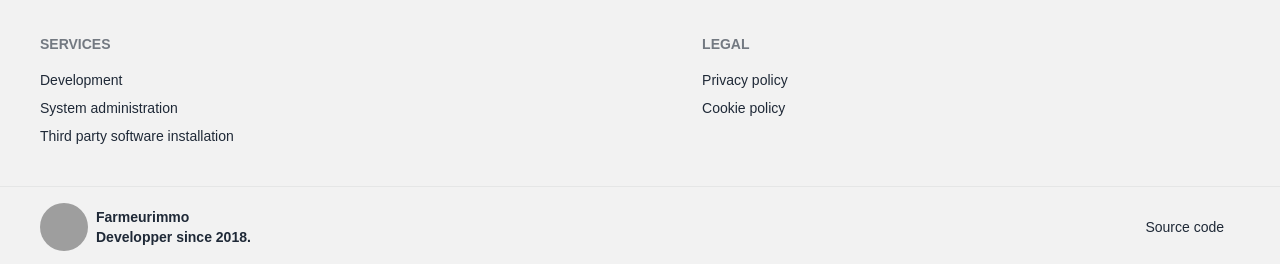
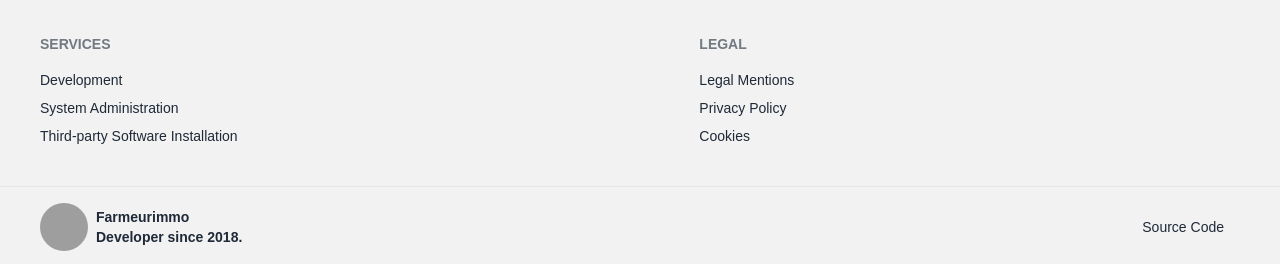
Before and after one commit to Farmeurimmo/portfolio-v5, a Next.js app: page /en in a window 1280 px wide. Shown: the part 871-1135 px from the top of the page. Built offline with nearby package versions, Linux system fonts and the light colour scheme; no server answers; grey boxes are pictures that could not be loaded.

Commit message:
feat: add traductions for french and english

```diff
--- a/src/app/[locale]/layout.jsx
+++ b/src/app/[locale]/layout.jsx
@@ -25,7 +25,7 @@ export function generateStaticParams() {
 export default async function LocaleLayout({children, params}) {
     const {locale} = await params;
 
-    if (!routing.locales.includes(locale) && locale.length <= 3) {
+    if (!routing.locales.includes(locale) && locale.length <= 2) {
         redirect(routing.defaultLocale);
         return null;
     }
--- a/src/app/[locale]/page.jsx
+++ b/src/app/[locale]/page.jsx
@@ -1,13 +1,13 @@
 import {useTranslations} from 'next-intl';
 
 export default function HomePage() {
-    const t = useTranslations('homepage');
+    const t = useTranslations('HomePage');
     return (
         <div
             className="grid grid-rows-[20px_1fr_20px] items-center justify-items-center min-h-screen p-8 pb-20 gap-16 sm:p-20 font-[family-name:var(--font-geist-sans)]">
             <main className="flex flex-col gap-8 row-start-2 items-center sm:items-start">
-                <h1 className={"text-6xl font-bold"}>{t('title')}</h1>
-                <p className={"text-4xl"}>Should be available at the end of february 2025.</p>
+                <h1 className={"text-6xl font-bold"}>{t('subtitle')}</h1>
+                <p className={"text-4xl"}>{t('description')}</p>
             </main>
         </div>
     );
--- a/src/components/Footer.jsx
+++ b/src/components/Footer.jsx
@@ -2,6 +2,7 @@
 
 import {useEffect, useState} from "react";
 import Link from "next/link";
+import {useTranslations} from "next-intl";
 
 export default function Footer() {
     const [commitHash, setCommitHash] = useState('');
@@ -16,19 +17,22 @@ export default function Footer() {
         fetchCommitHash();
     }, []);
 
+    const t = useTranslations('Footer');
+
     return (
         <>
             <footer className="footer bg-base-200 text-base-content p-10">
                 <nav>
-                    <h6 className="footer-title">Services</h6>
-                    <Link className="link link-hover" href="#">Development</Link>
-                    <Link className="link link-hover" href="#">System administration</Link>
-                    <Link className="link link-hover" href="#">Third party software installation</Link>
+                    <h6 className="footer-title">{t('services')}</h6>
+                    <Link className="link link-hover" href="#">{t("servicesList.dev")}</Link>
+                    <Link className="link link-hover" href="#">{t("servicesList.sysadmin")}</Link>
+                    <Link className="link link-hover" href="#">{t("servicesList.thirdpartyinstall")}</Link>
                 </nav>
                 <nav>
-                    <h6 className="footer-title">Legal</h6>
-                    <Link className="link link-hover" href="#">Privacy policy</Link>
-                    <Link className="link link-hover" href="#">Cookie policy</Link>
+                    <h6 className="footer-title">{t("legal")}</h6>
+                    <Link className="link link-hover" href="#">{t("legalMentions")}</Link>
+                    <Link className="link link-hover" href="#">{t("privacy")}</Link>
+                    <Link className="link link-hover" href="#">{t("cookies")}</Link>
                 </nav>
             </footer>
             <footer className="footer bg-base-200 text-base-content border-base-300 border-t px-10 py-4">
@@ -38,13 +42,13 @@ export default function Footer() {
                     <p className={"font-bold"}>
                         Farmeurimmo
                         <br/>
-                        Developper since 2018.
+                        {t("since")}
                     </p>
                 </aside>
                 <nav className="md:place-self-center md:justify-self-end">
                     <div className="grid grid-flow-col gap-4">
-                        <Link href="https://github.com/Farmeurimmo/portfolio-v5" className="link link-hover">Source
-                            code</Link>
+                        <Link href="https://github.com/Farmeurimmo/portfolio-v5"
+                              className="link link-hover">{t("sourcecode")}</Link>
                         <Link href={`https://github.com/Farmeurimmo/portfolio-v5/commit/${commitHash}`}
                               className="link link-hover text-amber-600">{commitHash}</Link>
                     </div>
--- a/src/components/LocaleSwitcher.jsx
+++ b/src/components/LocaleSwitcher.jsx
@@ -3,7 +3,7 @@ import {routing} from '@/i18n/routing';
 import LocaleSwitcherSelect from './LocaleSwitcherSelect';
 
 export default function LocaleSwitcher() {
-    const t = useTranslations('localeswitcher');
+    const t = useTranslations('LocaleSwitcher');
     const locale = useLocale();
 
     return (
--- a/src/components/LocaleSwitcherSelect.jsx
+++ b/src/components/LocaleSwitcherSelect.jsx
@@ -15,9 +15,6 @@ export default function LocaleSwitcherSelect({children, defaultValue, label}) {
         const nextLocale = event.target.value;
         startTransition(() => {
             router.replace(
-                // @ts-expect-error -- TypeScript will validate that only known `params`
-                // are used in combination with a given `pathname`. Since the two will
-                // always match for the current route, we can skip runtime checks.
                 {pathname, params},
                 {locale: nextLocale}
             );
--- a/src/components/Navbar.jsx
+++ b/src/components/Navbar.jsx
@@ -3,7 +3,7 @@ import {useTranslations} from "next-intl";
 import LocaleSwitcher from "@/components/LocaleSwitcher";
 
 export function Navbar() {
-    const t = useTranslations('navbar');
+    const t = useTranslations('Navbar');
 
     return (
         <>
--- a/src/langs/en.json
+++ b/src/langs/en.json
@@ -1,15 +1,30 @@
 {
-  "homepage": {
-    "title": "This website is up and running."
+  "HomePage": {
+    "subtitle": "This website is up and running.",
+    "description": "Should be available at the end of february 2025."
   },
-  "localeswitcher": {
+  "LocaleSwitcher": {
     "label": "Change language",
     "locale": "{locale, select, fr {\uD83C\uDDEB\uD83C\uDDF7 Français} en {🇺🇸 English} other {Unknown}}"
   },
-  "navbar": {
+  "Navbar": {
     "home": "Home",
     "blog": "Blog",
     "contact": "Contact",
     "projects": "Projects"
+  },
+  "Footer": {
+    "services": "Services",
+    "servicesList": {
+      "dev": "Development",
+      "sysadmin": "System Administration",
+      "thirdpartyinstall": "Third-party Software Installation"
+    },
+    "legal": "Legal",
+    "legalMentions": "Legal Mentions",
+    "privacy": "Privacy Policy",
+    "cookies": "Cookies",
+    "since": "Developer since 2018.",
+    "sourcecode": "Source Code"
   }
 }
--- a/src/langs/fr.json
+++ b/src/langs/fr.json
@@ -1,15 +1,30 @@
 {
-  "homepage": {
-    "title": "Ce site fonctionne et est en ligne."
+  "HomePage": {
+    "subtitle": "Ce site fonctionne et est en ligne.",
+    "description": "Il devrait être disponible fin février 2025."
   },
-  "localeswitcher": {
+  "LocaleSwitcher": {
     "label": "Changer de language",
     "locale": "{locale, select, fr {\uD83C\uDDEB\uD83C\uDDF7 Français} en {🇺🇸 English} other {Unknown}}"
   },
-  "navbar": {
+  "Navbar": {
     "home": "Accueil",
     "blog": "Blog",
     "contact": "Contact",
     "projects": "Projets"
+  },
+  "Footer": {
+    "services": "Services",
+    "servicesList": {
+      "dev": "Développement",
+      "sysadmin": "Administration système",
+      "thirdpartyinstall": "Installation de logiciels tiers"
+    },
+    "legal": "Légal",
+    "legalMentions": "Mentions légales",
+    "privacy": "Politique de confidentialité",
+    "cookies": "Cookies",
+    "since": "Développeur depuis 2018.",
+    "sourcecode": "Code source"
   }
 }
```
